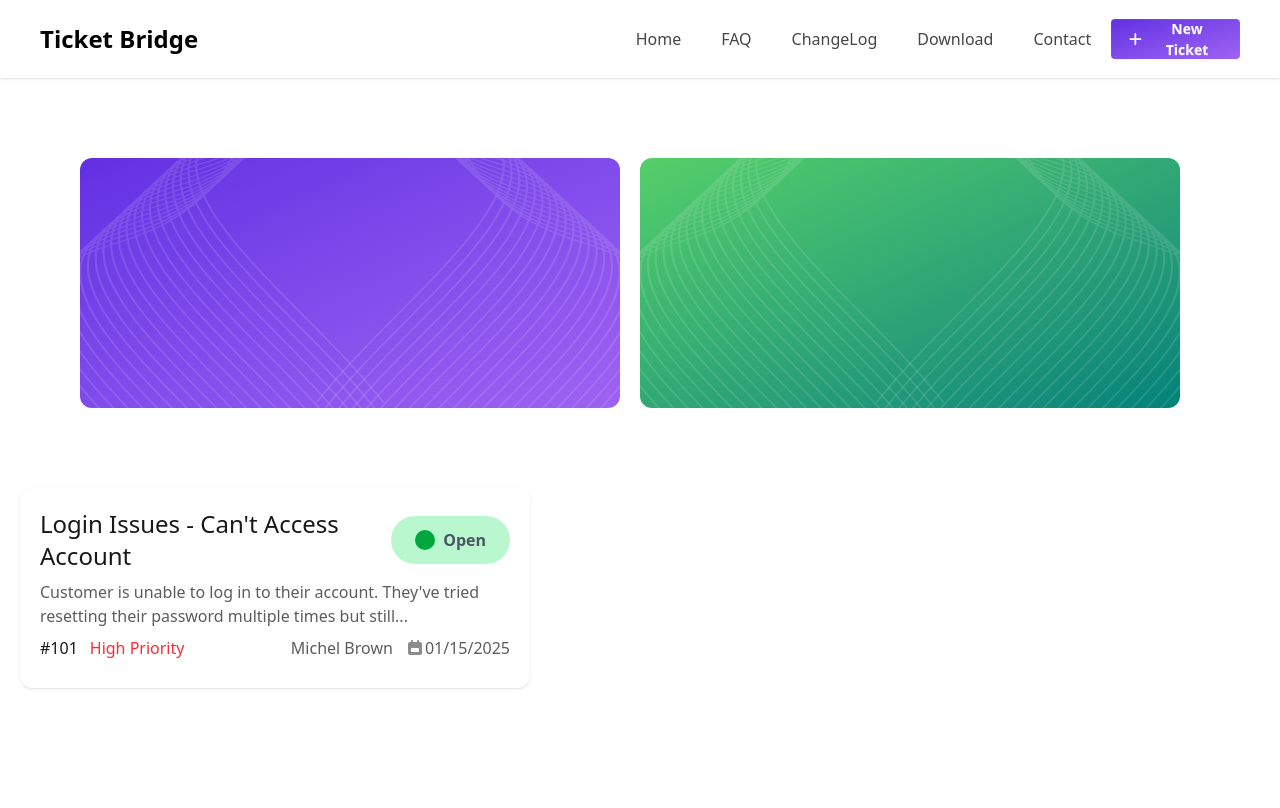
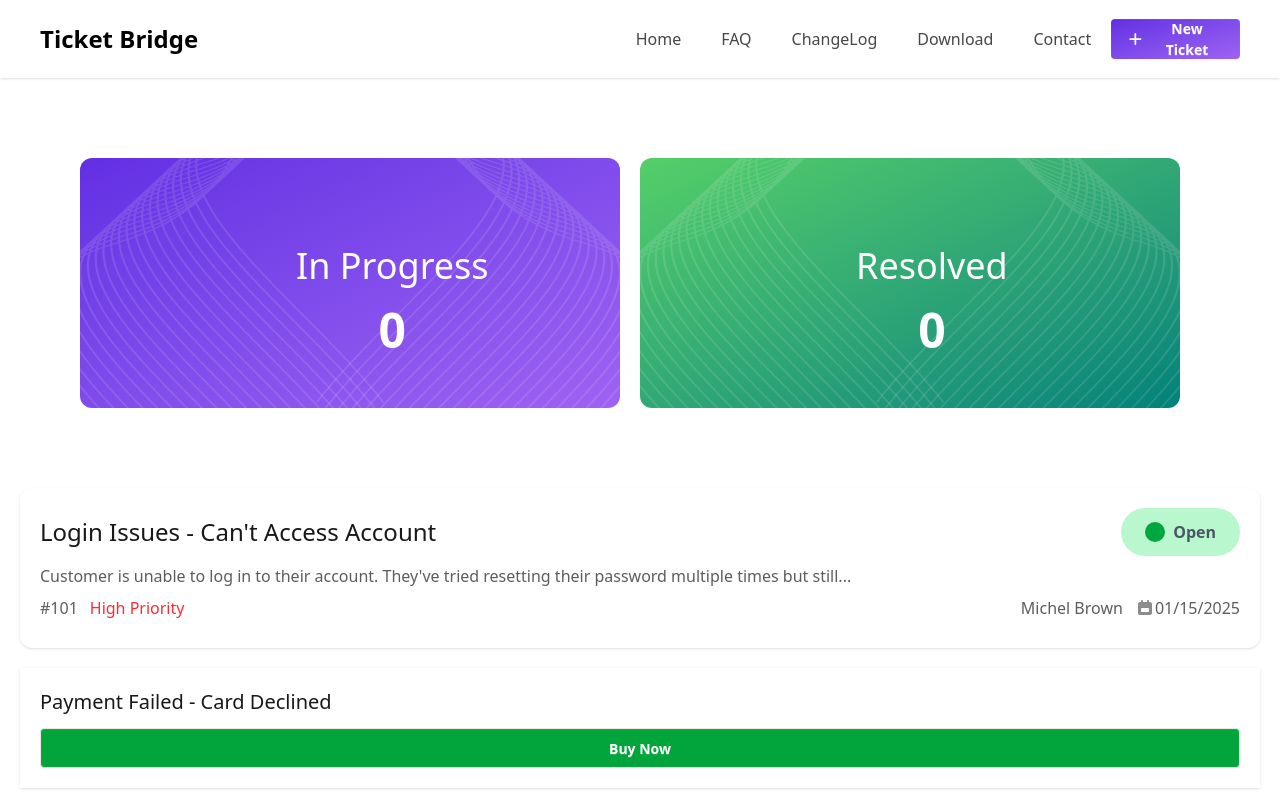
Before and after one commit to devShuvo25/customer-support-app, a React (Vite) app: page / in a window 1280 px wide. Built offline with nearby package versions, Linux system fonts and the light colour scheme.

Commit message:
task card added

```diff
--- a/src/App.jsx
+++ b/src/App.jsx
@@ -4,6 +4,7 @@ import Banner from './assets/components/banner'
 import CustommerTicket from './assets/components/custommerTicket'
 // import { FontAwesomeIcon } from '@fortawesome/react-fontawesome'
 import NavBar from './assets/components/navBar'
+import TaskStatus from './assets/components/taskStatus'
 
 function App() {
   return (
@@ -11,6 +12,7 @@ function App() {
    <NavBar></NavBar>
    <Banner></Banner>
    <CustommerTicket></CustommerTicket>
+   <TaskStatus></TaskStatus>
    </>
 
 
--- a/src/assets/components/banner.jsx
+++ b/src/assets/components/banner.jsx
@@ -1,16 +1,21 @@
 import React from 'react';
 import bannerImg1 from '../../assets/vector1.png'
-import bannerImg2 from '../../assets/vector2.png'
+// import bannerImg2 from '../../assets/vector2.png'
 
 const Banner = () => {
     return (
 
            <div className='flex flex-col lg:flex-row gap-5 lg:px-20  items-center justify-between py-5 lg:py-20 px-5 mx-auto'>
-             <div className='relative w-[100%] lg:[50%] h-[150px] lg:h-[250px] bg-gradient-to-br from-[#632EE3] to-[#9F62F2] border-none rounded-xl'>
-                <img src={bannerImg1} alt="" />
+             <div className="relative w-[100%] lg:[50%] h-[150px] lg:h-[250px] bg-gradient-to-br
+              from-[#632EE3] to-[#9F62F2] border-none rounded-xl">
+                <div className='absolute left-[40%] top-[35%] text-center space-y-5'><h1 className=' text-white lg:text-4xl'>In Progress</h1>
+                <span className='text-3xl lg:text-5xl text-center font-bold text-white'>0</span></div>
+                 <img src={bannerImg1} alt="" />
                 <img className='absolute transform scale-x-[-1] top-0 right-0' src={bannerImg1} alt="" />
              </div>
             <div className='relative w-[100%] lg:[50%] h-[150px] lg:h-[250px]  bg-gradient-to-br from-[#54CF68] to-[#00827A] border-none rounded-xl'>
+              <div className='absolute left-[40%] top-[35%] text-center space-y-5'><h1 className=' text-white lg:text-4xl'>Resolved</h1>
+                <span className='text-3xl lg:text-5xl text-center font-bold text-white'>0</span></div>
                  <img className='top-0 left-0' src={bannerImg1} alt="" />
                  <img className='absolute transform scale-x-[-1] top-0 right-0' src={bannerImg1} alt="" />
             </div>
--- a/src/assets/components/everyTicket.jsx
+++ b/src/assets/components/everyTicket.jsx
@@ -4,7 +4,7 @@ import React from "react";
 
 const EveryTicket = () => {
   return (
-    <div className="w-[100%] lg:w-[510px] shadow-sm bg-white p-5 rounded-xl">
+    <div className="w-[100%]  shadow-sm bg-white p-5 rounded-xl">
       <div className="flex justify-between items-center">
         <h1 className="text-[18px] text-xl lg:text-2xl">
           Login Issues - Can't Access Account
@@ -25,7 +25,7 @@ const EveryTicket = () => {
       </div>
       <div className="lg:flex justify-between my-2">
         <div className="flex justify-between  gap-3">
-          <p>#101</p>
+          <p className="opacity-70">#101</p>
           <p className="text-red-500">High Priority</p>
         </div>
         <div className="flex justify-between gap-3 opacity-70">
--- a/src/assets/components/navBar.jsx
+++ b/src/assets/components/navBar.jsx
@@ -29,25 +29,25 @@ const NavBar = () => {
             className="menu menu-sm dropdown-content bg-base-100 rounded-box z-1 mt-3 w-52 p-2 shadow"
           >
             <li>
-              <a>Item 1</a>
+            <a href="">Home</a>
           </li>
           <li>
-              <a>Parent</a>
-              <ul className="p-2">
-                <li>
-                  <a>Submenu 1</a>
+            <a href="">FAQ</a>
           </li>
           <li>
-                  <a>Submenu 2</a>
-                </li>
-              </ul>
+            <a href="">ChangeLog</a>
           </li>
           <li>
-              <a>Item 3</a>
+            <a href="">Download</a>
+          </li>
+          <li>
+            <a href="">Contact</a>
           </li>
           </ul>
         </div>
-        <h1 className="text-black lg:font-bold text-lg lg:text-2xl">Ticket Bridge</h1>
+        <h1 className="text-black lg:font-bold text-lg lg:text-2xl">
+          Ticket Bridge
+        </h1>
       </div>
       <div className="navbar-center hidden lg:flex"></div>
       <div className="flex justify-between gap-5">
--- a/src/assets/components/taskStatus.jsx
+++ b/src/assets/components/taskStatus.jsx
@@ -0,0 +1,16 @@
+import React from "react";
+
+const TaskStatus = () => {
+  return (
+<div className="p-5">
+      <div className="p-5 flex flex-col gap-3 shadow-sm">
+          <p className="text-xl">Payment Failed - Card Declined</p>
+
+            <button className="btn bg-[#02A53B] text-white">Buy Now</button>
+
+    </div>
+</div>
+  );
+};
+
+export default TaskStatus;
```
Lines whose indentation alone changed are shown as unchanged.
